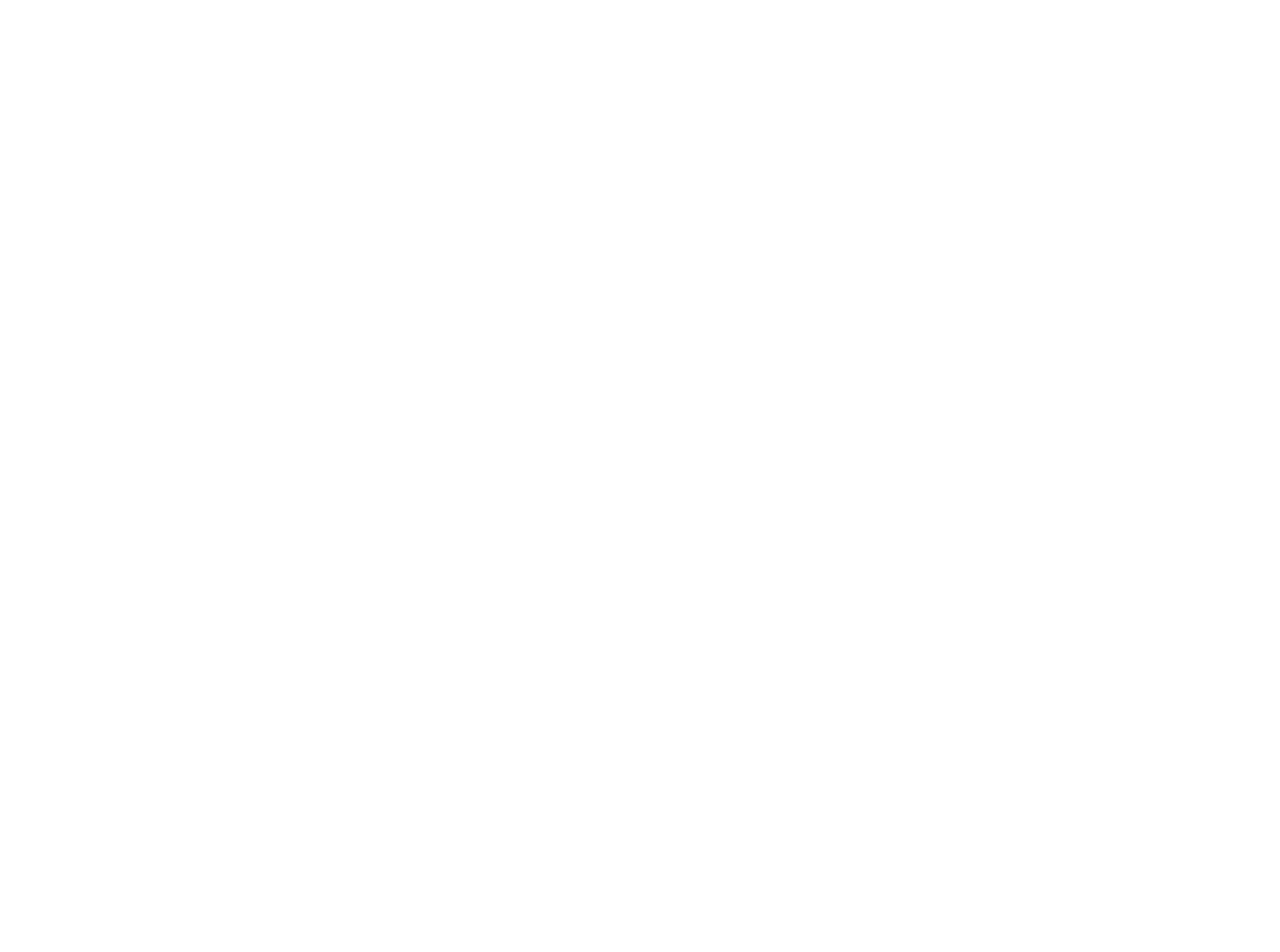
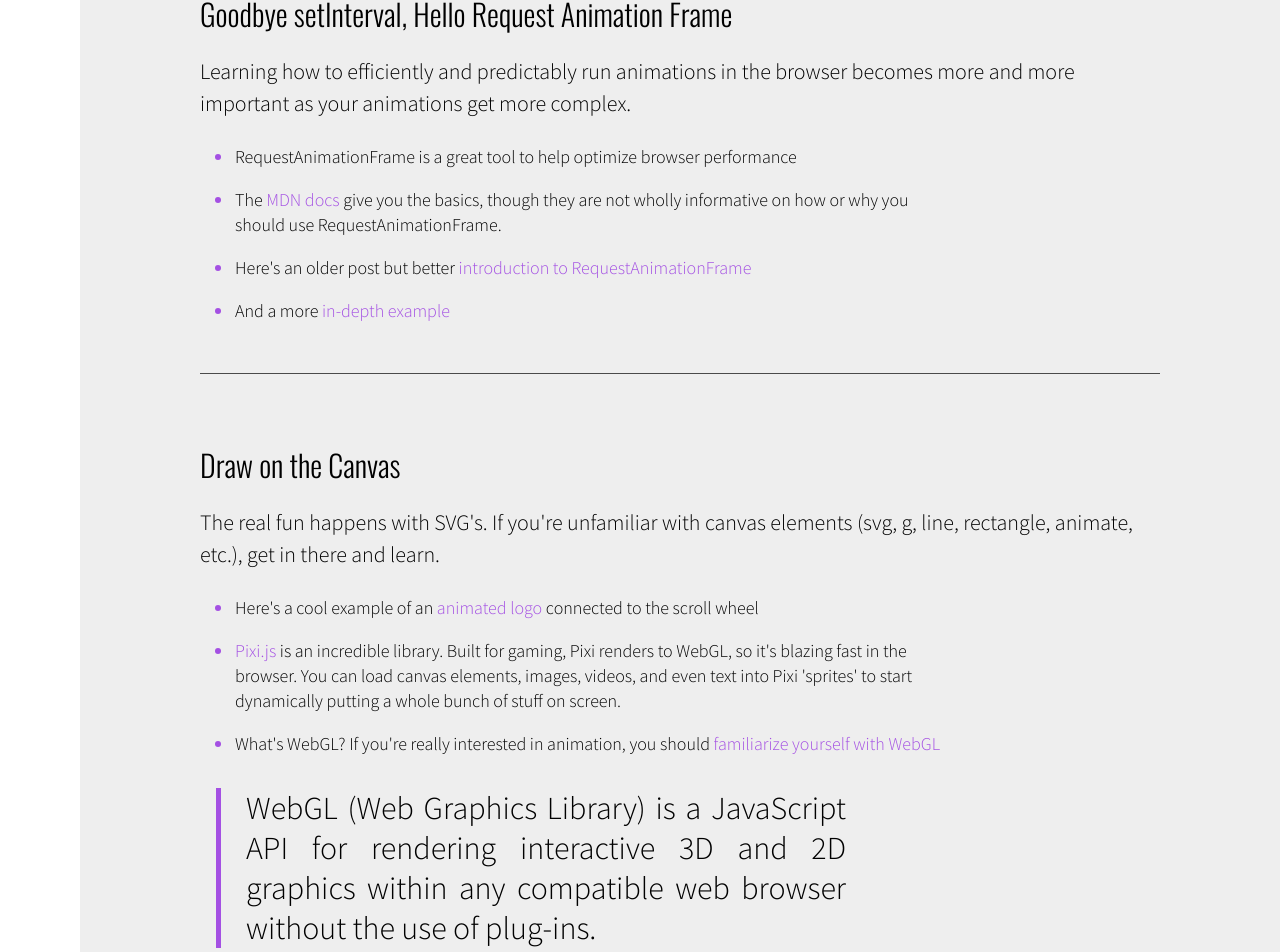
Before and after one commit to kitsbits/Animations, a React (Create React App) app: page / in a window 1280 px wide. Shown: the part 1610-2562 px from the top of the page. Before the commit the page ends 1644 px from the top, so only its background shows below. Built offline with nearby package versions, Linux system fonts and the light colour scheme.

Commit message:
add to Takeaways

```diff
--- a/src/components/FormExample.js
+++ b/src/components/FormExample.js
@@ -1,6 +1,5 @@
 import React from 'react';
 import styled from 'styled-components';
-import _ from 'lodash';
 
 import { WordsWrapper, BigWords, LittleWords } from './styles'
 import { colors } from '../theme';
--- a/src/components/Takeaways.js
+++ b/src/components/Takeaways.js
@@ -4,6 +4,7 @@
   BigWords,
   MediumWords,
   LittlerWords,
+  Quote,
   A,
 } from './styles.js';
 
@@ -16,7 +17,7 @@
         <LittlerWords>hover, before, after, not</LittlerWords>
         <LittlerWords>first/last-child, nth-child, first/last-of-type</LittlerWords>
         <LittlerWords>visited, active, focus, blur, checked</LittlerWords>
-        <LittlerWords>root - check out index.css to see how you can 'root' to store variables in css</LittlerWords>
+        <LittlerWords>root - check out index.css to see how you can use 'root' to store variables in css</LittlerWords>
         <LittlerWords>This is not an inclusive list, <A href="https://developer.mozilla.org/en-US/docs/Web/CSS/Pseudo-classes">but this is</A></LittlerWords>
       </WordsWrapper>
       <WordsWrapper>
@@ -31,11 +32,28 @@
         <BigWords>Learn to Tweeeeeeen</BigWords>
         <MediumWords>GreenSock's GSAP animation libraries are incredibly powerful, easy to learn, and broadly supported.</MediumWords>
         <LittlerWords>Start with TweenMax or TweenLite to get an idea of how you can put CSS and javascript together to dynamically animate DOM elements</LittlerWords>
+        <LittlerWords>You can even use TweenMax to create parallax effects</LittlerWords>
         <LittlerWords>Move on to TimelineMax or TimelineLite to chain your animations together</LittlerWords>
         <LittlerWords><A href="https://greensock.com/get-started-js">Get started here</A></LittlerWords>
         <LittlerWords><A href="https://greensock.com/docs">Dig in to the docs</A></LittlerWords>
         <LittlerWords><A href="https://greensock.com/docs/Easing">Visualize easing methods</A></LittlerWords>
       </WordsWrapper>
+      <WordsWrapper>
+        <BigWords>Goodbye setInterval, Hello Request Animation Frame</BigWords>
+        <MediumWords>Learning how to efficiently and predictably run animations in the browser becomes more and more important as your animations get more complex.</MediumWords>
+        <LittlerWords>RequestAnimationFrame is a great tool to help optimize browser performance</LittlerWords>
+        <LittlerWords>The <A href="https://developer.mozilla.org/en-US/docs/Web/API/window/requestAnimationFrame">MDN docs</A> give you the basics, though they are not wholly informative on how or why you should use RequestAnimationFrame.</LittlerWords>
+        <LittlerWords>Here's an older post but better <A href="http://creativejs.com/resources/requestanimationframe/index.html">introduction to RequestAnimationFrame</A></LittlerWords>
+        <LittlerWords>And a more <A href="https://medium.com/@bdc/gain-motion-superpowers-with-requestanimationframe-ecc6d5b0d9a4">in-depth example</A></LittlerWords>
+      </WordsWrapper>
+      <WordsWrapper>
+        <BigWords>Draw on the Canvas</BigWords>
+        <MediumWords>The real fun happens with SVG's. If you're unfamiliar with canvas elements (svg, g, line, rectangle, animate, etc.), get in there and learn.</MediumWords>
+        <LittlerWords>Here's a cool example of an <A href="http://www.kevinyaun.com/">animated logo</A> connected to the scroll wheel</LittlerWords>
+        <LittlerWords><A href="http://www.pixijs.com/">Pixi.js</A> is an incredible library. Built for gaming, Pixi renders to WebGL, so it's blazing fast in the browser. You can load canvas elements, images, videos, and even text into Pixi 'sprites' to start dynamically putting a whole bunch of stuff on screen.</LittlerWords>
+        <LittlerWords>What's WebGL? If you're really interested in animation, you should <A href="https://developer.mozilla.org/en-US/docs/Web/API/WebGL_API">familiarize yourself with WebGL</A></LittlerWords>
+        <Quote>WebGL (Web Graphics Library) is a JavaScript API for rendering interactive 3D and 2D graphics within any compatible web browser without the use of plug-ins.</Quote>
+      </WordsWrapper>
     </div>
   );
 }
--- a/src/components/styles.js
+++ b/src/components/styles.js
@@ -64,7 +64,7 @@
   &:after {
     content: '';
     position: absolute;
-    bottom: -5px;
+    bottom: -2px;
     left: 50%;
     width: 0;
     height: 2px;
@@ -77,3 +77,18 @@
     width: 100%;
   }
 `;
+
+export const Quote = styled(PDefault)`
+  margin-left: 16px;
+  padding-left: 25px;
+  border-left: 5px solid ${colors.purple};
+  font-size: 32px;
+  line-height: 40px;
+  max-width: 600px;
+  text-align: justify;
+  &:before {
+    font-size: 50px;
+    color: ${colors.purple};
+    margin-right: 25px;
+  }
+`;
```
